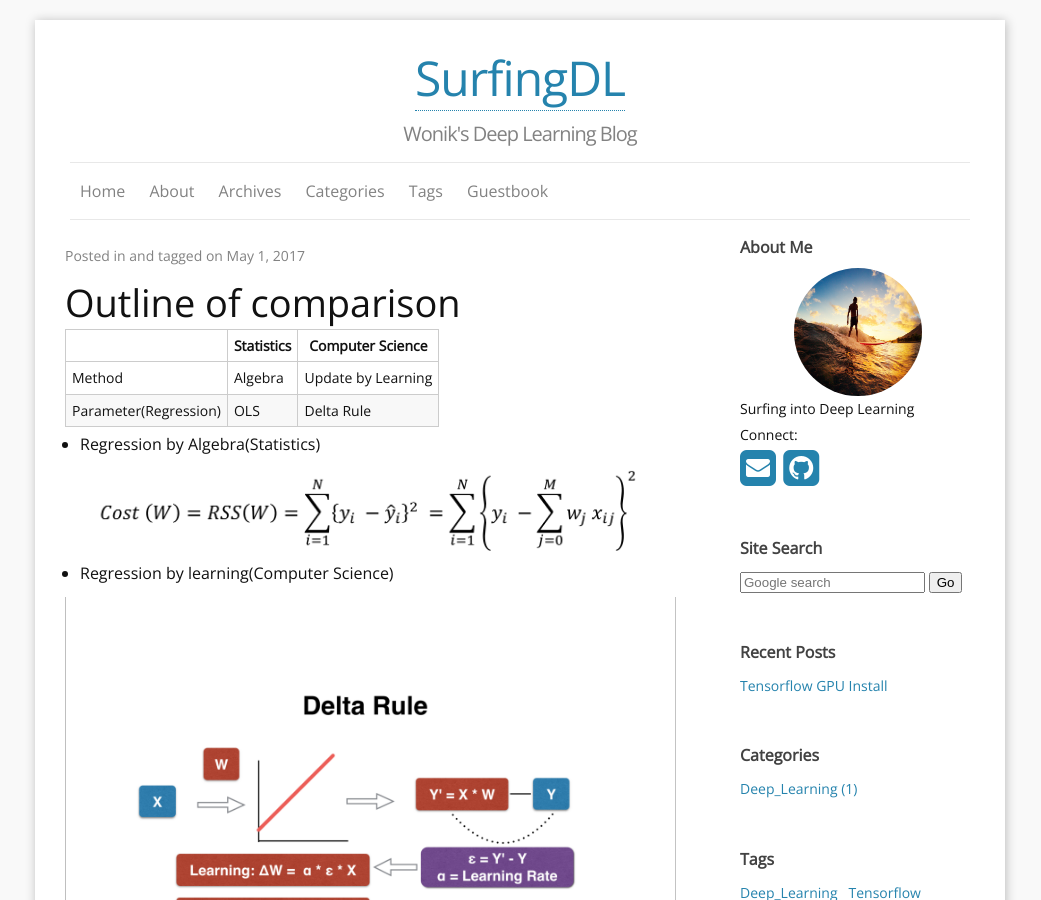
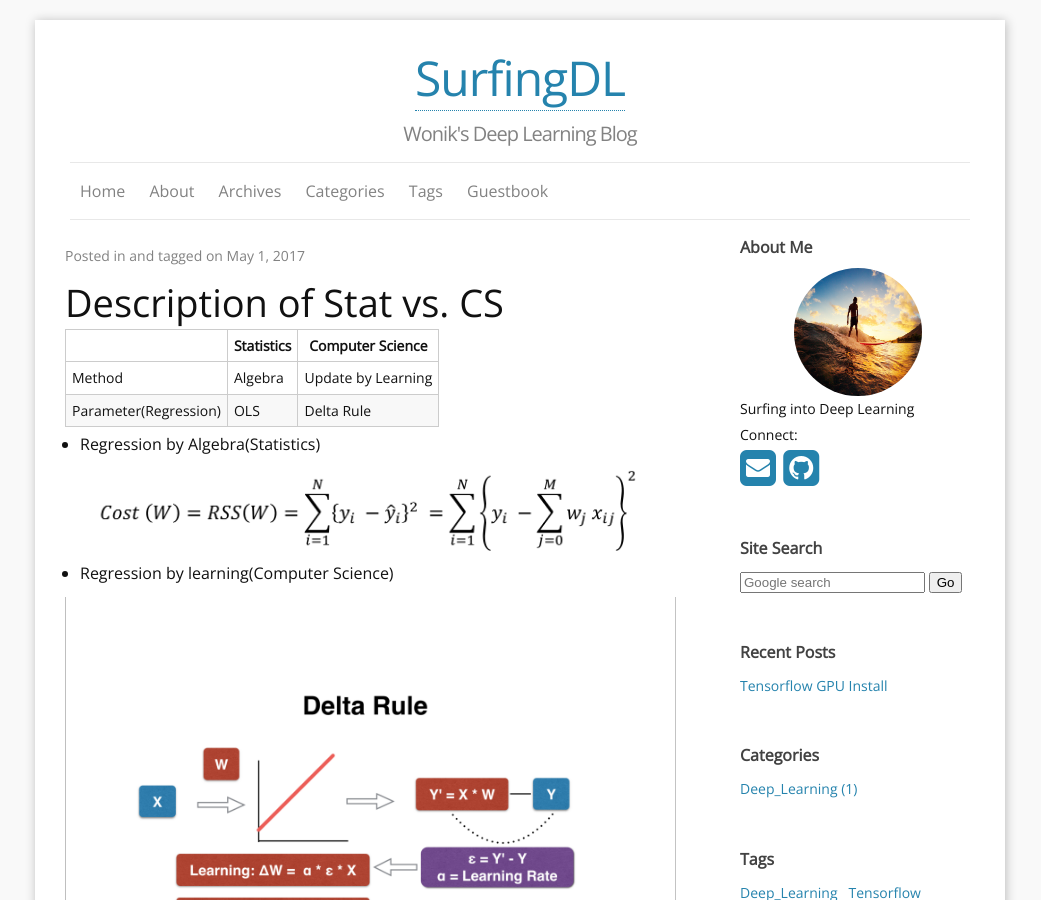
Before and after one commit to wonik/wonikjang.github.io, a Jekyll site: the page built from _posts/2017-04-30-stat_vs_cs.md, in a window 1280 px wide and 900 px high. Shown: the whole window, without its empty margins (120-1161 px from the left). Built offline with Jekyll 4.4.1, drawn with Linux system fonts in a browser that asks for light colours; nearby versions of some CDN libraries; our own code applies the rules of GitHub Pages for plain Markdown files; comment, search, counter and statistics services are not loaded.

Commit message:
Update 2017-04-30-stat_vs_cs.md

```diff
--- a/_posts/2017-04-30-stat_vs_cs.md
+++ b/_posts/2017-04-30-stat_vs_cs.md
@@ -12,7 +12,7 @@ tags:
 use_math: true
 ---
 
-# Outline of comparison
+# Description of Stat vs. CS
 
 |                      | Statistics | Computer Science   |
 |----------------------|------------|--------------------|
```
